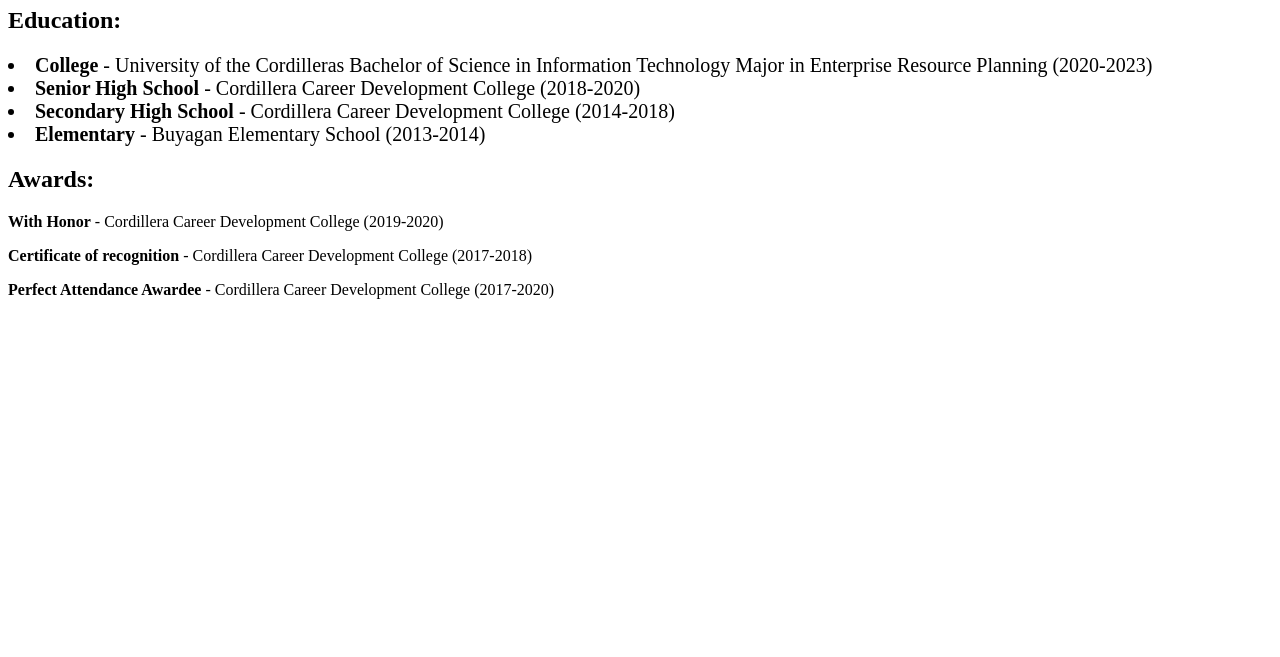
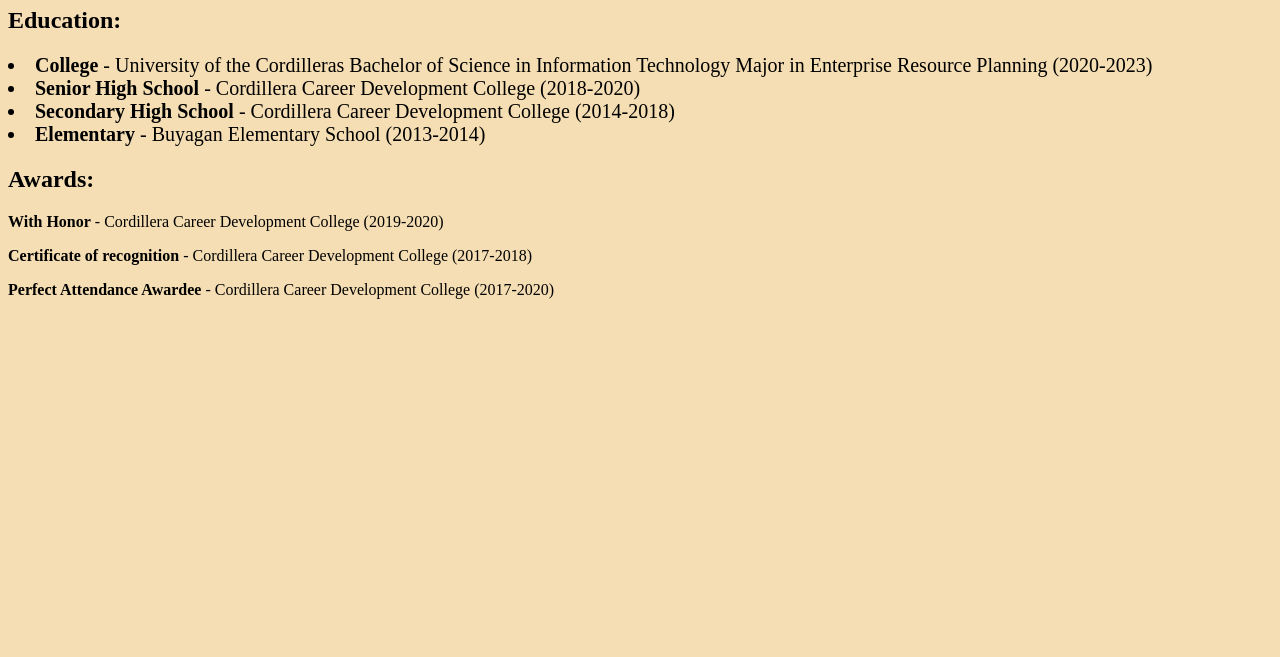
Before and after one commit to jveloria28/Resume, a plain HTML site: page educationalattainment.html in a window 1280 px wide. Shown: the part 143-800 px from the top of the page. Drawn offline with Linux system fonts and the light colour scheme.

Commit message:
final resume

```diff
--- a/educationalattainment.html
+++ b/educationalattainment.html
@@ -4,7 +4,7 @@
 	<meta charset="utf-8">
 	<title>Educational Attainment</title>
 </head>
-<body>
+<body style="background-color: wheat;">
 <nav>
 	<ol>
 		<li><a href="index.html">Home</a> </li>
```
Also changed, not shown: index.html (+1 -1 lines), skills.html (+1 -1 lines).
